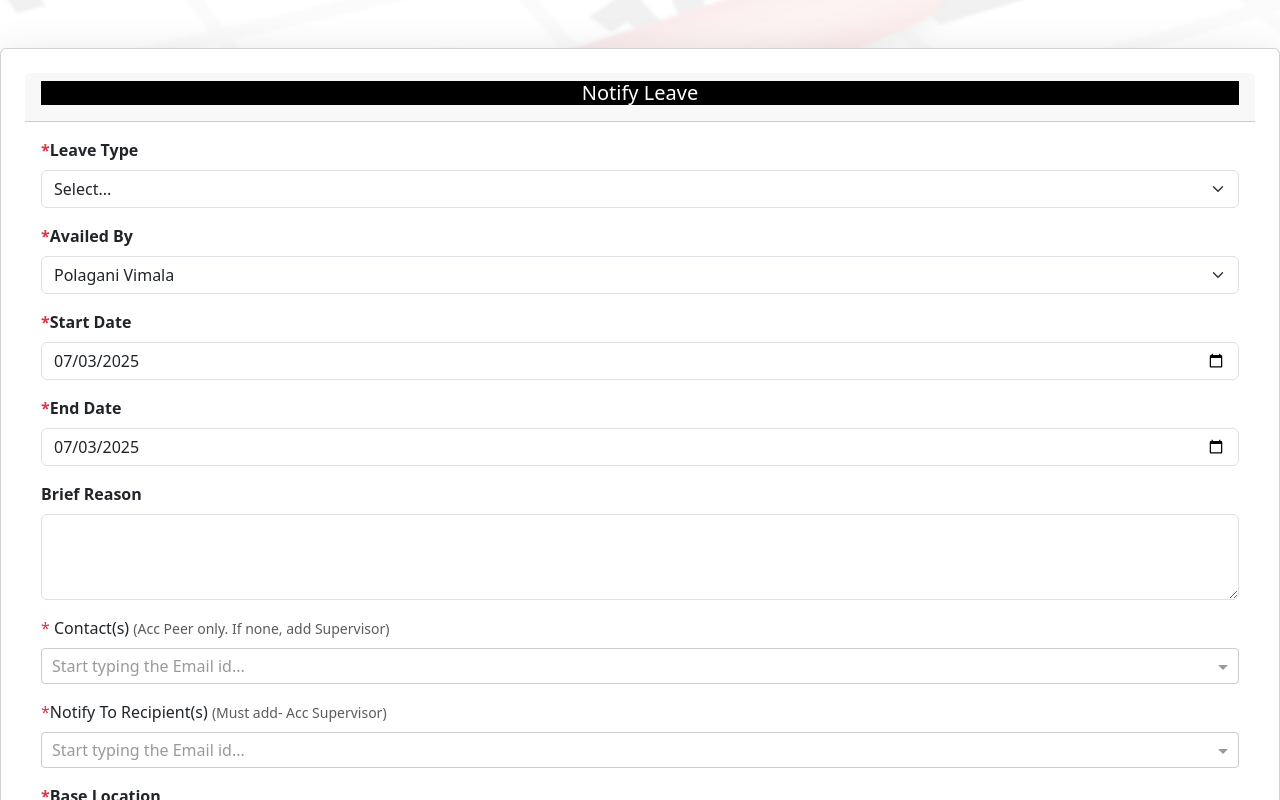
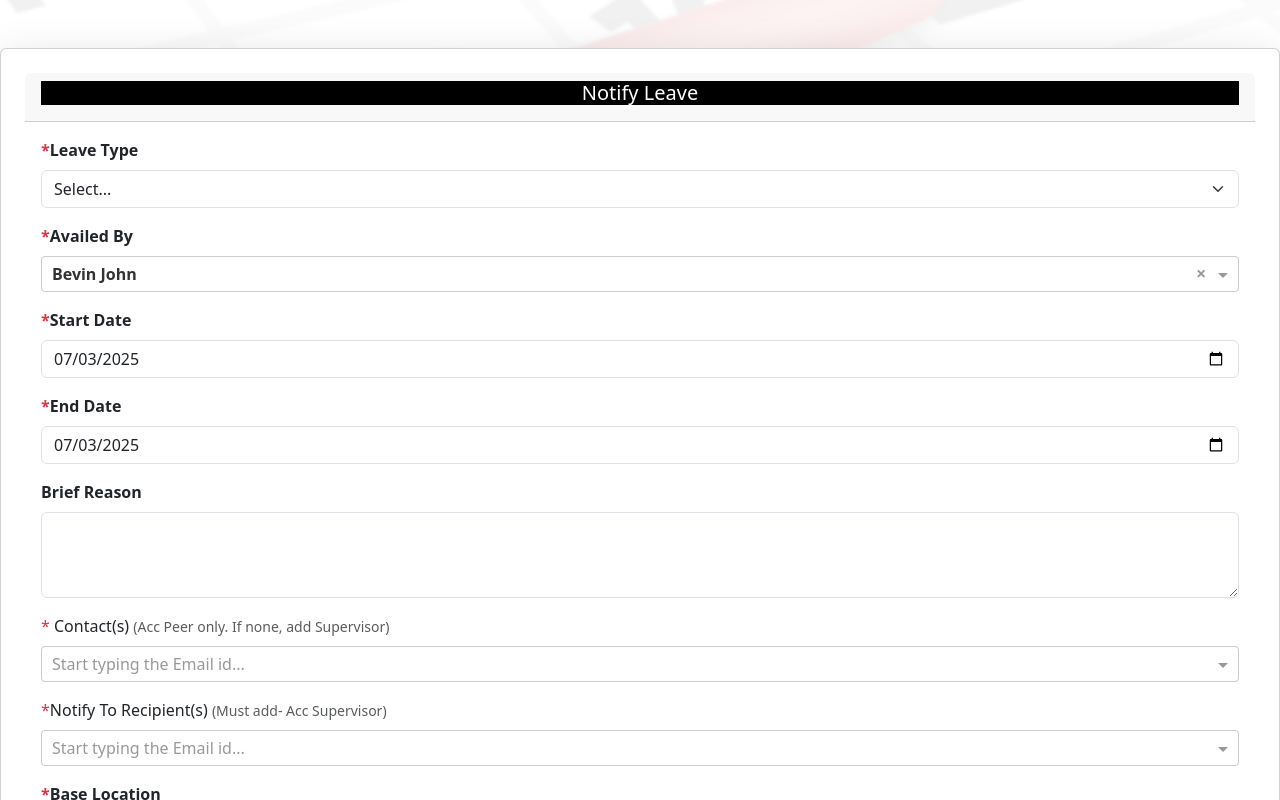
Before and after one commit to Bevin215/Leave-Notification-App-Dev, an Angular app in the folder LeaveAppUI/: page /notifyleave in a window 1280 px wide. Shown: the top 800 px of the page. Built offline with nearby package versions, Linux system fonts and the light colour scheme.

Commit message:
Changes in Availed by field

```diff
--- a/LeaveAppUI/src/app/notifyleave/notifyleave.component.html
+++ b/LeaveAppUI/src/app/notifyleave/notifyleave.component.html
@@ -26,12 +26,20 @@
 
         <div class="mb-3 fw-bold">
           <label for="availedBy" class="form-label"><span class="text-danger">*</span>Availed By </label>
-          <select class="form-select" required formControlName="availedBy"
+          <!-- <select class="form-select" required formControlName="availedBy"
             [ngClass]="{'is-invalid': leaveForm.get('availedBy')?.invalid && leaveForm.get('availedBy')?.touched}">
             <option *ngFor="let c of listOfUsers" [ngValue]="c">
               {{ leaveForm.get('availedBy')?.value?.id === c.id ? c.name : c.name + ', ' + c.email }}
             </option>
-          </select>
+          </select> -->
+          <ng-select [items]="listOfUsers" bindLabel="name" placeholder="Start typing the Email id..."
+            formControlName="availedBy" [searchable]="true" [clearable]="true" [ngClass]="{
+    'is-invalid': leaveForm.get('availedBy')?.invalid && leaveForm.get('availedBy')?.touched
+  }">
+            <ng-template ng-option-tmp let-item="item">
+              {{ item.name }} — {{ item.email }}
+            </ng-template>
+          </ng-select>
           <div *ngIf="leaveForm.get('availedBy')?.invalid && leaveForm.get('availedBy')?.touched" class="text-danger">
             <small *ngIf="leaveForm.get('availedBy')?.hasError('required')">This field is required.</small>
           </div>
@@ -90,7 +98,7 @@
             placeholder='Start typing the Email id...' formControlName="notifyTo" [closeOnSelect]="false"
             [searchable]="true" [clearable]="true" (change)="onNotifyChange()" [ngClass]="{
       'is-invalid': leaveForm.get('notifyTo')?.invalid && leaveForm.get('notifyTo')?.touched
-    }" >
+    }">
           </ng-select>
           <ng-template ng-option-tmp let-item="item">
             {{ item.name }} — {{ item.email }}
--- a/LeaveAppUI/src/app/notifyleave/notifyleave.component.ts
+++ b/LeaveAppUI/src/app/notifyleave/notifyleave.component.ts
@@ -33,13 +33,25 @@ export class NotifyleaveComponent {
 
   });
 
+ listOfUsers = [
+    { id: 1, name: "Polagani Vimala", email: "vimala.polagani@accenture.com" },
+    { id: 2, name: "Bevin John", email: "bevin.john@accenture.com" },
+    { id: 3, name: "Logesh", email: "logesh.r@accenture.com" },
+    { id: 4, name: "Mark Daniel", email: "mark.daniel@accenture.com" },
+  ];
+  leaveOptions = ['Sick Off', 'Planned Vacation', 'Unplanned Leave', 'Floating', 'Compensatory Off', 'Bereavement'];
+  //leaveOptions = [{id:1,name:'Sick Off'},{id:1,name:'Planned Vacation'},{id:1,name:'Unplanned Leave'},{id:1,name:'Floating'},{id:1,name:'Compensatory Off'},{id:1,name:'Bereavement'}];
 
+  locations = ['Bengaluru', 'Chennai', 'Hyderabad', 'Ahmedabad', 'Coimbatore', 'Gurugram', 'Kolkata', 'Mumbai', 'New Delhi', 'Noida', 'Pune', 'Indore', 'Jaipur', 'Other'];
+  projects = ['1136', '1286', 'Yet to onboard', 'PMO', 'Leadership'];
+  subLobteams = ['FCT QA', 'FCT DEV', 'Mobile QA', 'Mobile DEV', 'ECVT QA', 'ECVT DEV', 'DPT-QA', 'DPT-DEV', 'EPT QA', 'EPT DEV', 'PMO', 'Yet to Onboard', 'Leadership'];
+  leaveStatus = ['Availed', 'planned', 'Cancelled']
   constructor(private fb: FormBuilder,private router: Router) { }
 
   ngOnInit() {
     this.leaveForm = this.fb.group({
       leaveType: ['', Validators.required],
-      availedBy: this.listOfUsers[0],
+      availedBy: [this.listOfUsers[1], Validators.required],
       startDate: new Date().toISOString().split('T')[0],
       endDate: new Date().toISOString().split('T')[0],
       briefReason: "",
@@ -56,19 +68,7 @@ export class NotifyleaveComponent {
   today: string = new Date().toISOString().split('T')[0];
 
 
-  listOfUsers = [
-    { id: 1, name: "Polagani Vimala", email: "vimala.polagani@accenture.com" },
-    { id: 2, name: "Bevin John", email: "bevin.john@accenture.com" },
-    { id: 3, name: "Logesh", email: "logesh.r@accenture.com" },
-    { id: 4, name: "Mark Daniel", email: "mark.daniel@accenture.com" },
-  ];
-  leaveOptions = ['Sick Off', 'Planned Vacation', 'Unplanned Leave', 'Floating', 'Compensatory Off', 'Bereavement'];
-  //leaveOptions = [{id:1,name:'Sick Off'},{id:1,name:'Planned Vacation'},{id:1,name:'Unplanned Leave'},{id:1,name:'Floating'},{id:1,name:'Compensatory Off'},{id:1,name:'Bereavement'}];
 
-  locations = ['Bengaluru', 'Chennai', 'Hyderabad', 'Ahmedabad', 'Coimbatore', 'Gurugram', 'Kolkata', 'Mumbai', 'New Delhi', 'Noida', 'Pune', 'Indore', 'Jaipur', 'Other'];
-  projects = ['1136', '1286', 'Yet to onboard', 'PMO', 'Leadership'];
-  subLobteams = ['FCT QA', 'FCT DEV', 'Mobile QA', 'Mobile DEV', 'ECVT QA', 'ECVT DEV', 'DPT-QA', 'DPT-DEV', 'EPT QA', 'EPT DEV', 'PMO', 'Yet to Onboard', 'Leadership'];
-  leaveStatus = ['Availed', 'planned', 'Cancelled']
 
   formSubmitted = false;
   showAlert = false;
@@ -83,6 +83,8 @@ export class NotifyleaveComponent {
       console.log('Form is not valid!');
       this.showAlert = true;
     }
+    console.log("Default selected user:", this.leaveForm.get('availedBy')?.value);
+
 
   }
   closeAlert() {
@@ -99,4 +101,5 @@ onNotifyChange() {
 onBackupChange() {
   this.backupSelect.searchTerm = '';
  }
+
 }
```
